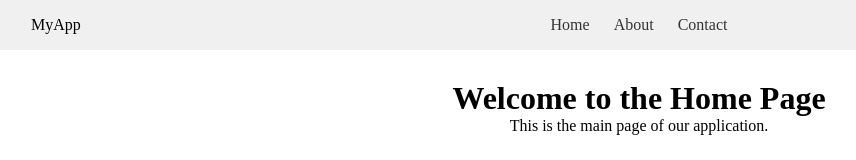
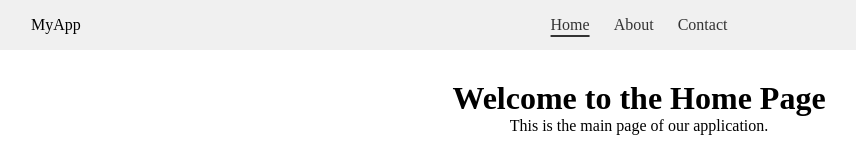
Before and after one commit to Kenlark/portofolio, a React (Vite) app: page / in a window 1280 px wide. In both pictures the pointer is over the link "Home". Shown: the top 160 px of the page, without its empty margins (1-857 px from the left). Built offline with nearby package versions, Linux system fonts and the light colour scheme.

Commit message:
style: Enhance hover effect for navbar links

```diff
--- a/src/styles/navbar.css
+++ b/src/styles/navbar.css
@@ -29,6 +29,12 @@
   color: #333;
 }
 
+.navbar-links a:hover {
+  border-bottom: 2px solid #333;
+  padding-bottom: 0.1rem;
+  transition: all 0.05s ease-in;
+}
+
 .navbar.show {
   transform: translateY(0%);
 }
```
